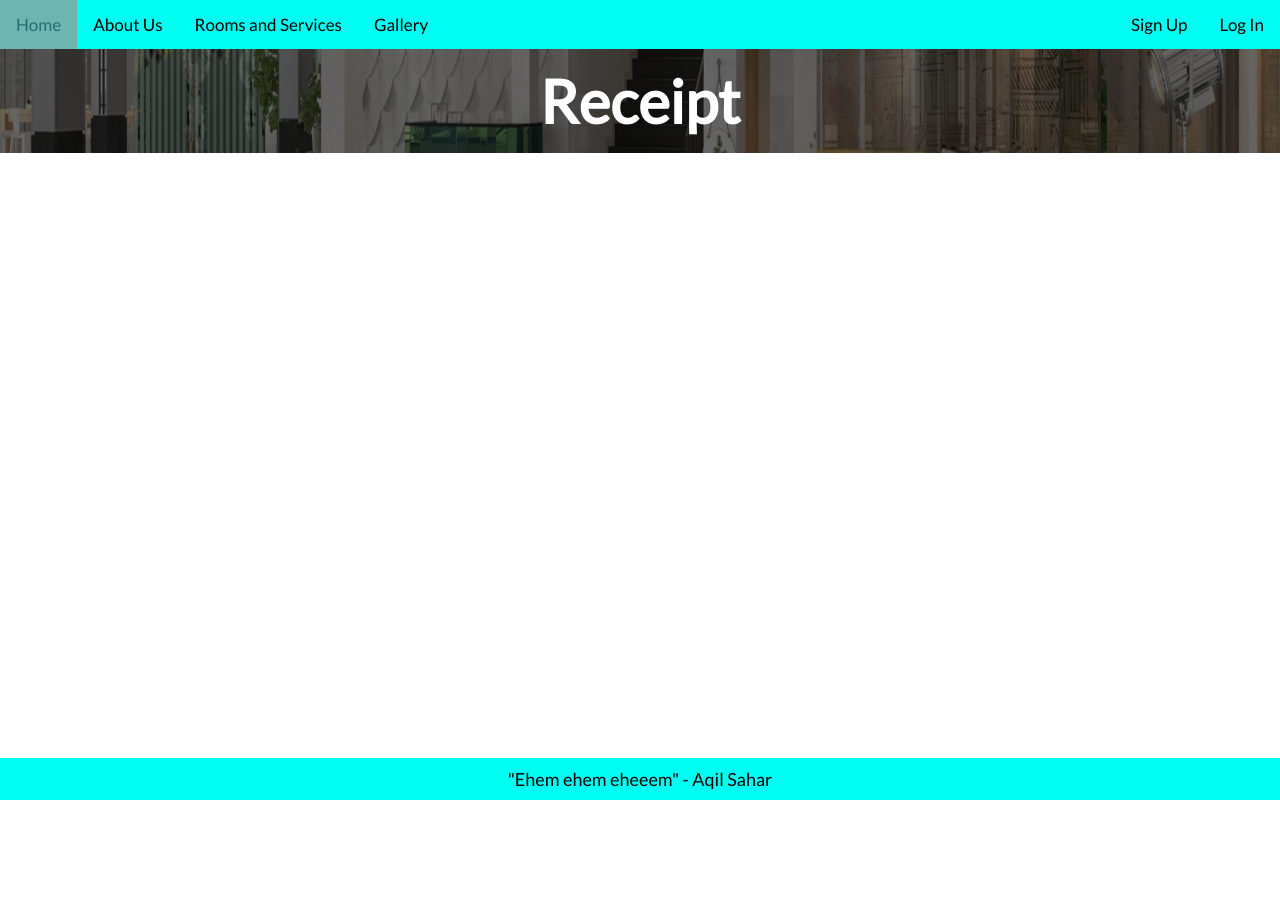
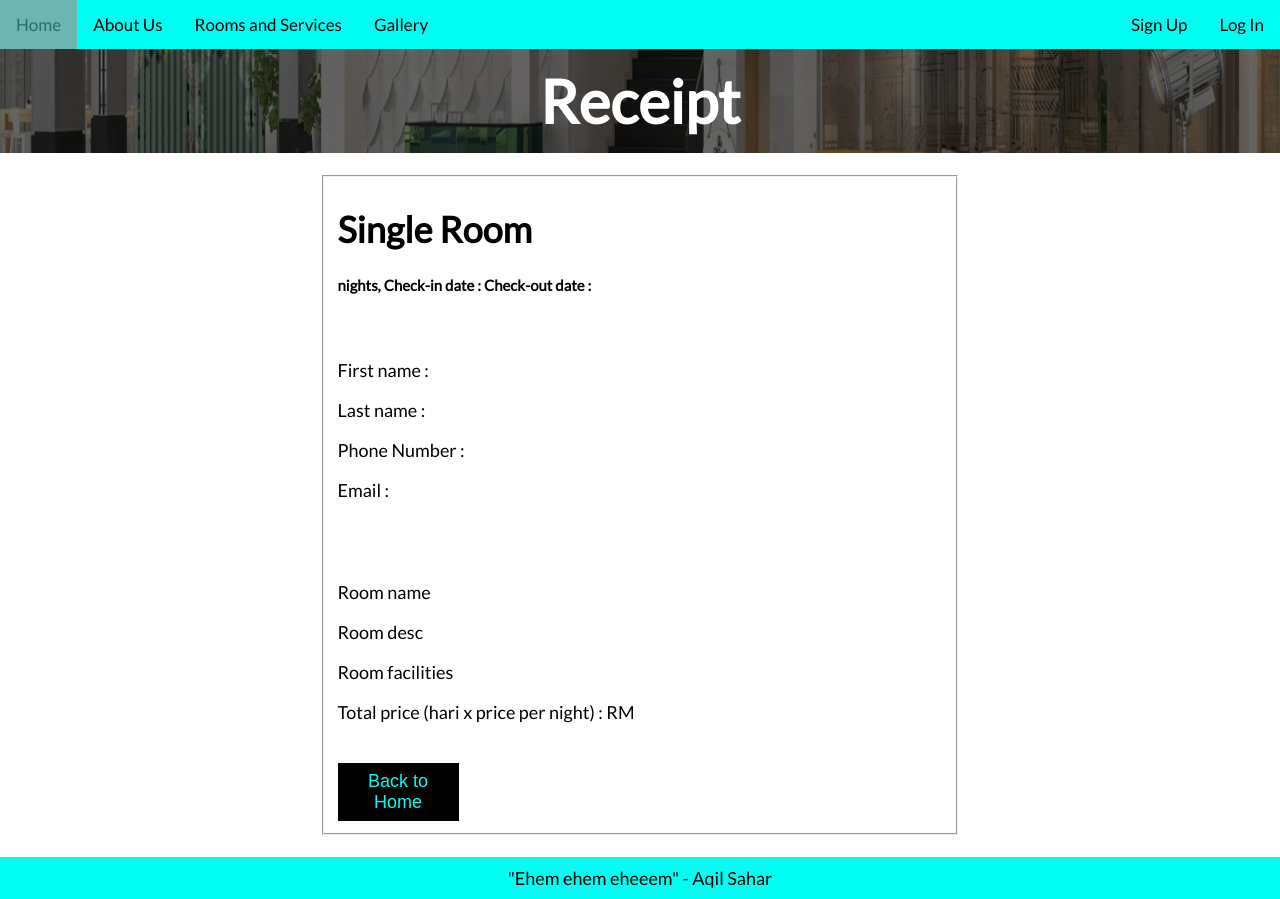
Before and after one commit to Crynixia/HotelBooking, a PHP site: page /receipt.html in a window 1280 px wide. Before the commit the page ends 800 px from the top, so only its background shows below. Run offline with PHP 8.4, Linux system fonts and the light colour scheme.

Commit message:
ui part 3, no php codes

```diff
--- a/receipt.html
+++ b/receipt.html
@@ -28,7 +28,31 @@
 </div>
 <br>
 
+<div class="container-fluid">
+    <div class="row">
+        <div class="col-side">&nbsp;</div>
+        <div class="col-center">
+            <fieldset>
+                <h1>Single Room <!--Inser php codes for room name--></h1>
 
+                <h5><!--insert php codes berapa hari stay--> nights, Check-in date :<!--check-out php code--> Check-out date :<!--check-out php code--></h5>
+                <br>
+                <p>First name : <b><!--insert php codes here--></b></p>
+                <p>Last name : <b><!--insert php codes here--></b></p>
+                <p>Phone Number : <b><!--insert php codes here--></b></p>
+                <p>Email : <b><!--insert php codes here--></b></p>
+                <br><br>
+                <p>Room name <!--insert php codes here--></p>
+                <p>Room desc <!--insert php codes here--></p>
+                <p>Room facilities <!--insert php codes here--></p>
+                <p>Total price (hari x price per night) : RM <!--insert php codes here--></p>
+                <br>
+                <a href="homepage.php"><button class="buttonBooking">Back to Home</button></a>
+            </fieldset>
+        </div>
+        <div class="col-side">&nbsp;</div>
+    </div>
+</div>
 
 
 <script>
--- a/style.css
+++ b/style.css
@@ -14,7 +14,6 @@
   padding: 10px;
   text-align: center;
   color: rgb(0, 0, 0);
-  position: fixed;
   left: 0;
   bottom: 0;
   width : 100%;
```
